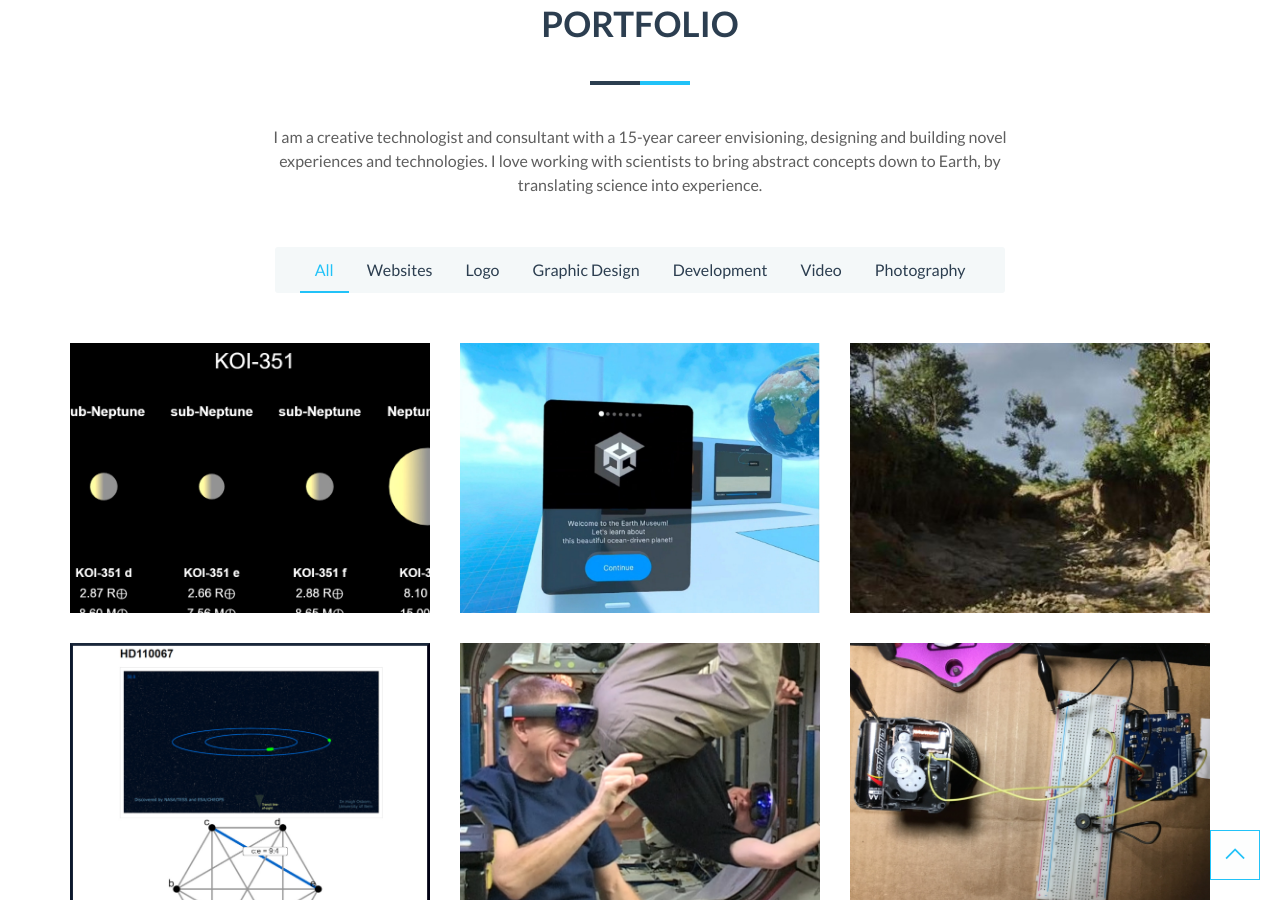
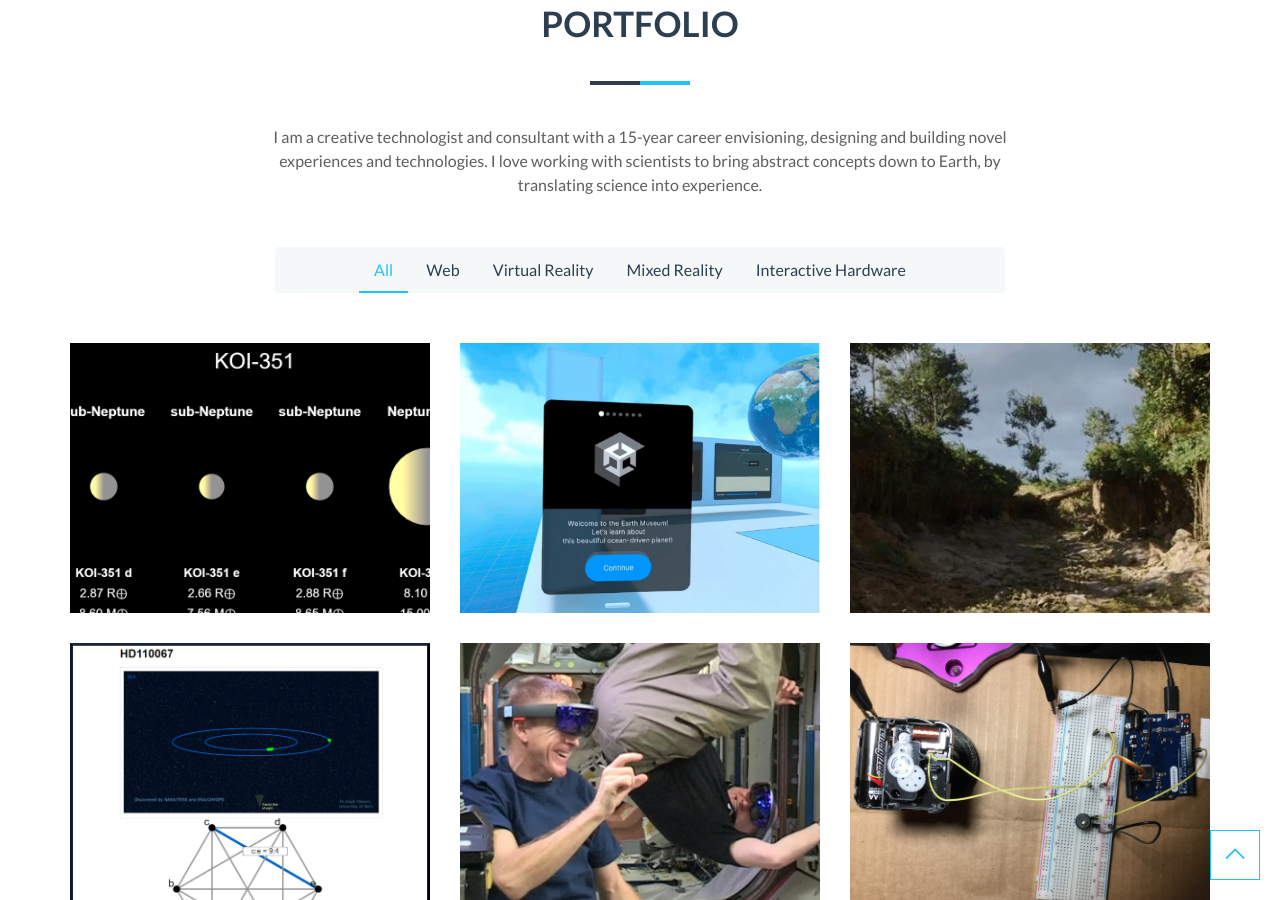
Before and after one commit to charleneatlas/charleneatlasdotcom, a Jekyll site: the page built from index.html, in a window 1280 px wide and 900 px high, scrolled down 994 px. Built offline with Jekyll 4.4.1, drawn with Linux system fonts in a browser that asks for light colours; nearby versions of some CDN libraries.

Commit message:
Changed the Portfolio Categories

```diff
--- a/_config.yml
+++ b/_config.yml
@@ -168,41 +168,41 @@ portfolio-description: I am a creative technologist and consultant with a 15-yea
 # Portfolio Grid
 #
 portfolio-categories:
-  [Websites, Logo, Graphic Design, Development, Video, Photography]
+  [Web, Virtual Reality, Mixed Reality, Interactive Hardware]
 portfolio:
   # Portfolio Item
   - title: Beacon
-    categories: [Websites, Graphic Design]
+    categories: [Web]
     image: img-01.jpg
     url: "https://charleneatlas.github.io/Beacon/"
 
   # Portfolio Item
   - title: Earth Museum
-    categories: [Graphic Design, Logo, Websites]
+    categories: [Virtual Reality]
     image: img-02.jpg
     url: "https://www.spaceappschallenge.org/2025/find-a-team/astrordinary/?tab=project"
 
   # Portfolio Item
   - title: Hyperreal VR
-    categories: [Graphic Design, Logo, Photography]
+    categories: [Virtual Reality]
     image: img-03.jpg
     url: "https://www.meta.com/blog/reality-labs-research-tiramisu-boba-3-siggraph-2025-ultrawide-fov-hyperrealistic-vr/"
 
   # Portfolio Item
   - title: Resonance
-    categories: [Websites, Video, Photography]
+    categories: [Web]
     image: img-04.jpg
     url: "https://charleneatlas.github.io/Resonant_Worlds/"
 
   # Portfolio Item
   - title: RoboRaid on the ISS
-    categories: [Development, Logo]
+    categories: [Mixed Reality]
     image: img-05.jpg
     url: "https://www.youtube.com/watch?v=eZog_ap1Kmg"
 
   # Portfolio Item
   - title: Music Clock
-    categories: [Development, Video]
+    categories: [Interactive Hardware]
     image: img-06.jpg
     url: "#"
 
```
